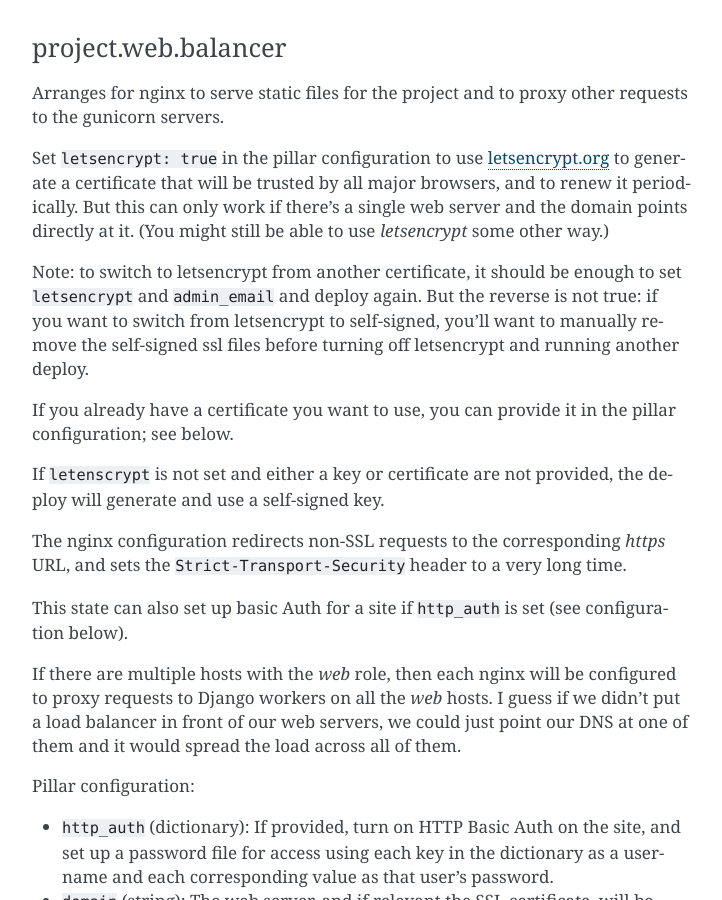
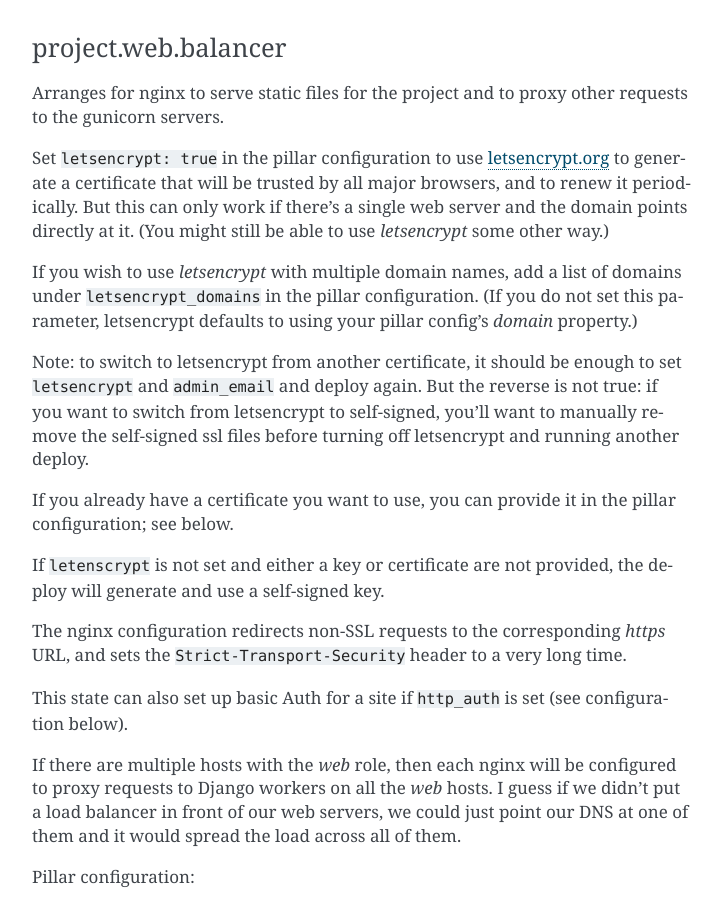
Before and after one commit to caktus/guidebook, a Sphinx documentation site: the page built from source/margarita/states.rst, in a window 1280 px wide and 900 px high, scrolled down 8360 px. Shown: the whole window, without its empty margins (388-1110 px from the left). Built offline with Sphinx 7.4.7, drawn with Linux system fonts in a browser that asks for light colours.

Commit message:
Adding paragraph about `letsencrypt_domains`

```diff
--- a/source/margarita/states.rst
+++ b/source/margarita/states.rst
@@ -454,6 +454,11 @@ that will be trusted by all major browsers, and to renew it periodically.
 But this can only work if there's a single web server and the domain points
 directly at it. (You might still be able to use `letsencrypt` some other way.)
 
+If you wish to use `letsencrypt` with multiple domain names, add a list
+of domains under ``letsencrypt_domains`` in the pillar configuration. (If you
+do not set this parameter, letsencrypt defaults to using your pillar config's
+`domain` property.)
+
 Note: to switch to letsencrypt from another certificate, it should be
 enough to set ``letsencrypt`` and ``admin_email`` and deploy again.
 But the reverse is not true: if you want to switch from letsencrypt
```
